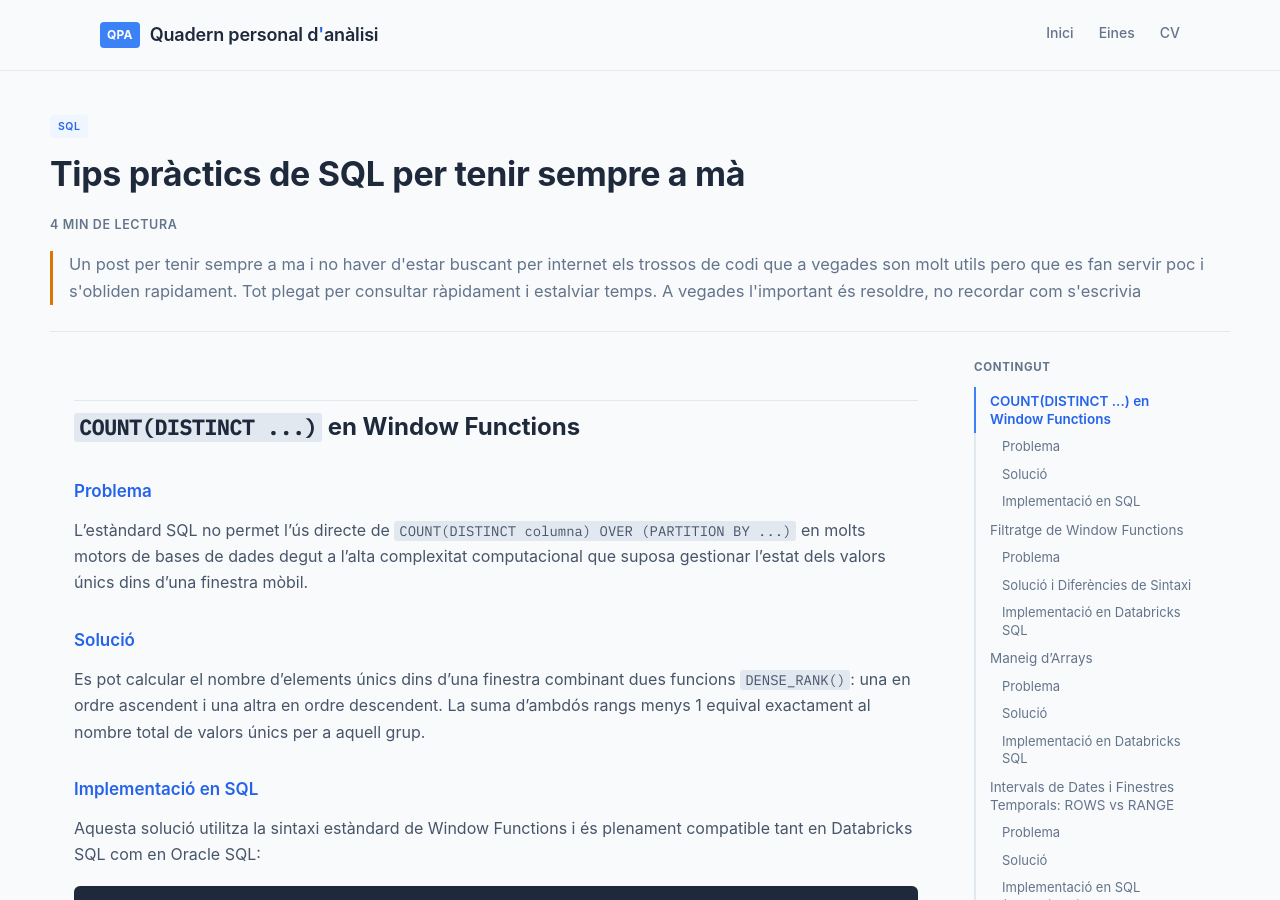
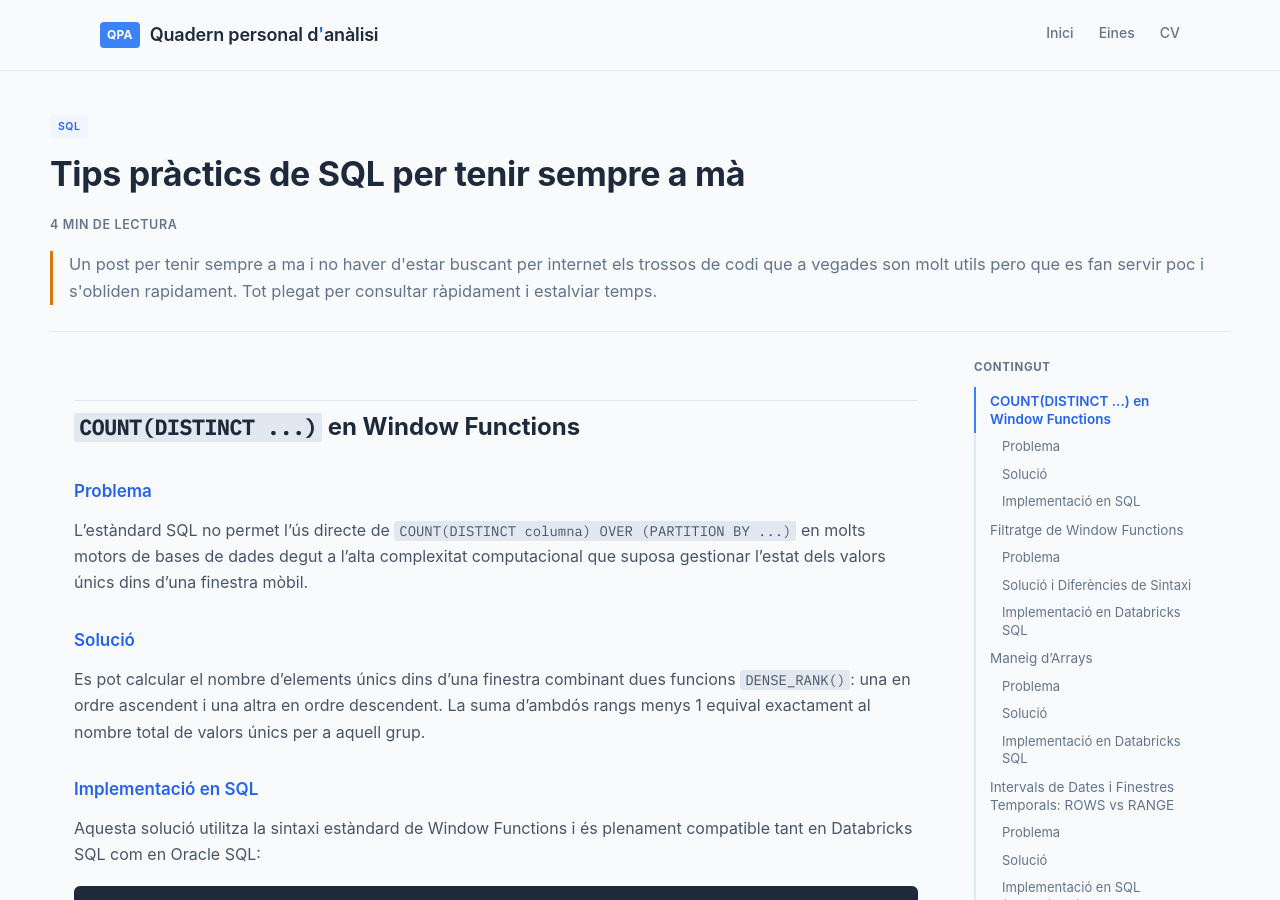
Before and after one commit to alberthr/alberthr.github.io, a Jekyll site: the page built from _posts/2026-07-21-tips_sql.md, in a window 1280 px wide and 900 px high. Built offline with Jekyll 4.4.1, drawn with Linux system fonts in a browser that asks for light colours; comment, search, counter and statistics services are not loaded.

Commit message:
Update 2026-07-21-tips_sql.md

```diff
--- a/_posts/2026-07-21-tips_sql.md
+++ b/_posts/2026-07-21-tips_sql.md
@@ -3,7 +3,7 @@ layout: post
 title: "Tips pràctics de SQL per tenir sempre a mà"
 tags:
   - sql
-excerpt: "Un post per tenir sempre a ma i no haver d'estar buscant per internet els trossos de codi que a vegades son molt utils pero que es fan servir poc i s'obliden rapidament. Tot plegat per consultar ràpidament i estalviar temps. A vegades l'important és resoldre, no recordar com s'escrivia"
+excerpt: "Un post per tenir sempre a ma i no haver d'estar buscant per internet els trossos de codi que a vegades son molt utils pero que es fan servir poc i s'obliden rapidament. Tot plegat per consultar ràpidament i estalviar temps."
 ---
 
 
```
